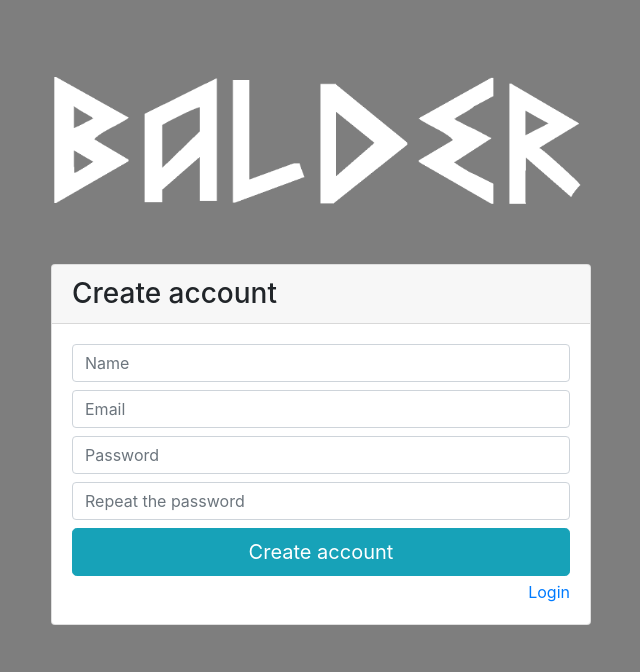
After one commit to 3Gsman/BALDER-IU, a PHP site: page /createaccount.html in a window 1280 px wide. The commit adds this page. Shown: the top 672 px of the page, without its empty margins (319-959 px from the left). Run offline with PHP 8.4, Linux system fonts and the light colour scheme.

Commit message:
Small changes

```diff
--- /dev/null
+++ b/createaccount.html
@@ -0,0 +1,65 @@
+<!DOCTYPE html>
+<html lang="es">
+
+<head>
+  <title>BALDER</title>
+  <meta charset="utf-8">
+  <meta name="viewport" content="width=device-width, initial-scale=1">
+  <link rel="stylesheet" href="https://maxcdn.bootstrapcdn.com/bootstrap/4.3.1/css/bootstrap.min.css">
+  <script src="https://ajax.googleapis.com/ajax/libs/jquery/3.3.1/jquery.min.js"></script>
+  <script src="https://cdnjs.cloudflare.com/ajax/libs/popper.js/1.14.7/umd/popper.min.js"></script>
+  <script src="https://maxcdn.bootstrapcdn.com/bootstrap/4.3.1/js/bootstrap.min.js"></script>
+
+  <script src="js/scripts.js"></script>
+  <link rel="stylesheet" href="css/css.css">
+
+  <!-- <link rel="icon" href="img/icono.ico"> -->
+
+</head>
+
+<body>
+
+    <div class="container py-5">
+    <div class="row">
+        <div class="col-md-12">
+            <h2 class="text-center text-white mb-4"><a class="navbar-brand" href="home.php"><img src="img/logo.png" class="smallLogo" alt="Logo" height="50%" width="50%"></a></h2>
+            <div class="row">
+                <div class="col-md-6 mx-auto">
+
+                    <!-- form card login -->
+                    <div class="card rounded-100">
+                        <div class="card-header">
+                            <h3 class="mb-0">Create account</h3>
+                        </div>
+                        <div class="card-body">
+                            <form class="form-signin">
+                              <input type="text" name="user" class="form-control mb-2" placeholder="Name" required>
+                              <input type="text" name="user" class="form-control mb-2" placeholder="Email" required>
+                              <input type="password" name="pass" class="form-control mb-2" placeholder="Password" required>
+                              <input type="password" name="pass" class="form-control mb-2" placeholder="Repeat the password" required>
+                              <button class="btn btn-lg btn-info btn-block mb-1" id="btn-login" type="submit">Create account</button>
+
+                              <a href="index.html" class="float-right">Login</a>
+                            </form>
+                        </div>
+                        <!--/card-block-->
+                    </div>
+                    <!-- /form card login -->
+
+                </div>
+
+
+            </div>
+            <!--/row-->
+
+        </div>
+        <!--/col-->
+    </div>
+    <!--/row-->
+</div>
+<!--/container-->
+
+
+</body>
+
+</html>
```
Also changed, not shown: analytics.html (+13 -0 lines), faq.html (+13 -0 lines), home.php (+12 -0 lines), index.html (+2 -8 lines), ofertar.html (+13 -0 lines), perfil.html (+15 -0 lines).
